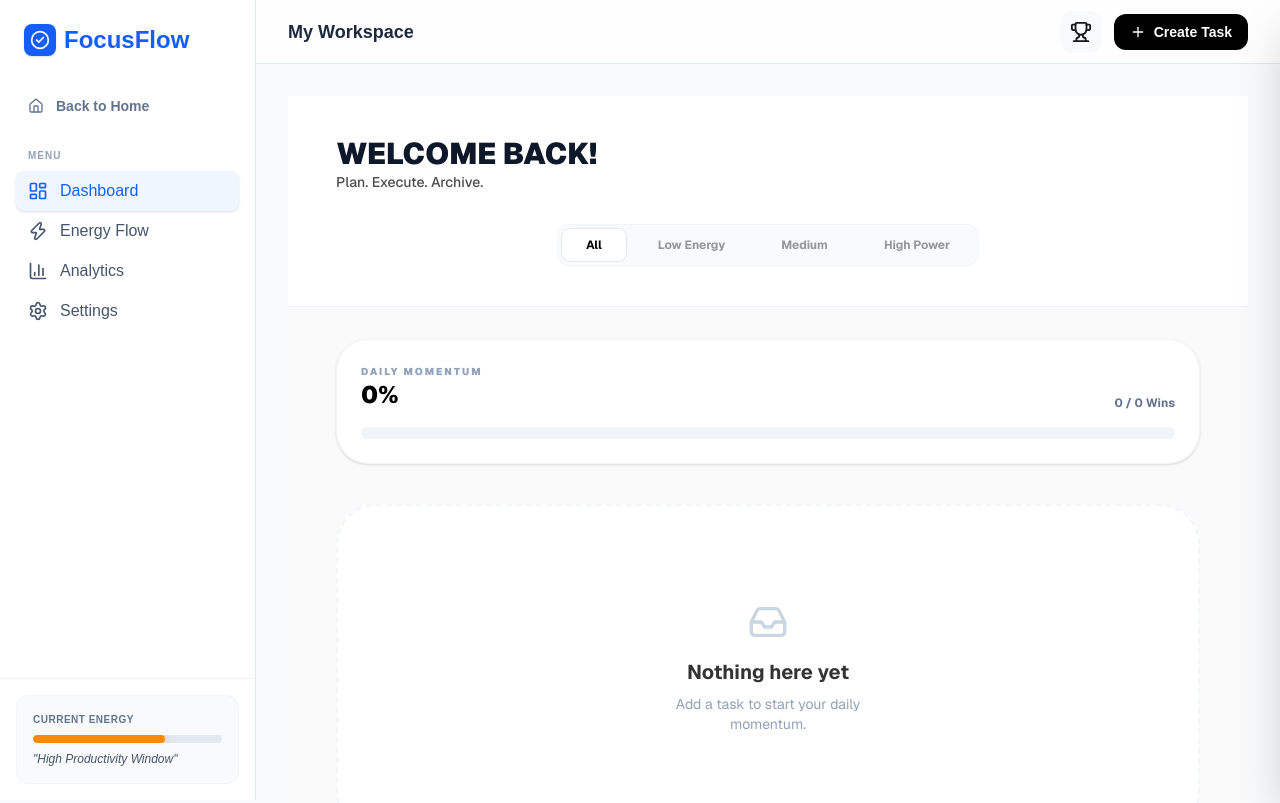
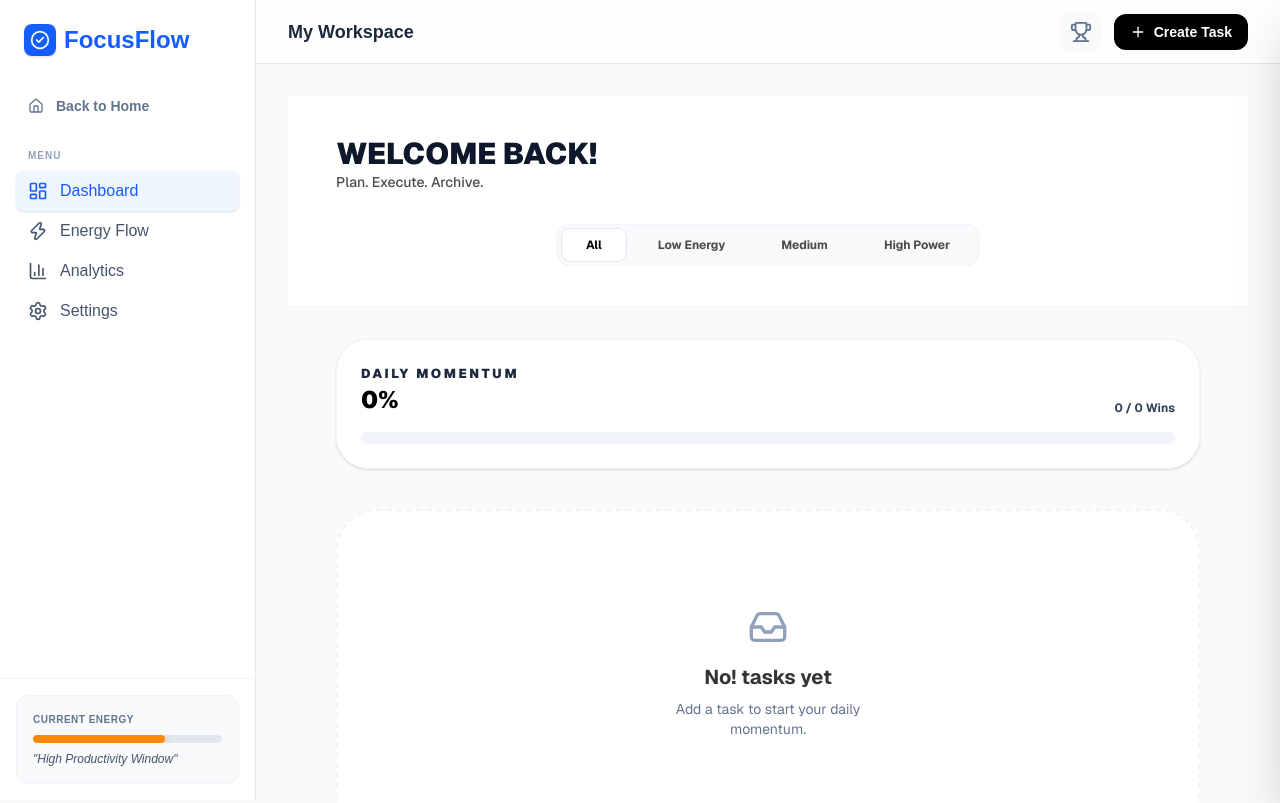
Before and after one commit to drspine1/focus_flow, a Next.js app: page /dashboard in a window 1280 px wide. Shown: the top 803 px of the page. Built offline with nearby package versions, Linux system fonts and the light colour scheme.

Commit message:
fix: resolve task persistence and state management issues

```diff
--- a/app/dashboard/layout.tsx
+++ b/app/dashboard/layout.tsx
@@ -1,6 +1,6 @@
 "use client";
 
-import { useState, useEffect, createContext, useContext } from "react";
+import { useState, useEffect, useRef, createContext, useContext } from "react";
 import { Plus, Trophy } from "lucide-react";
 import Sidebar from "@/components/layout/sidebar";
 import MobileNav from "@/components/layout/MobileNav";
@@ -32,20 +32,29 @@ export default function DashboardLayout({
   const [isModalOpen, setIsModalOpen] = useState(false);
   const [isArchiveOpen, setIsArchiveOpen] = useState(false);
   const [tasks, setTasks] = useState<Task[]>([]);
+  const isMounted = useRef(false);
 
   // Load tasks from localStorage on mount
   useEffect(() => {
+    isMounted.current = true;
     const saved = localStorage.getItem("focusflow_tasks");
     if (saved) {
-      const parsed: Task[] = JSON.parse(saved);
-      const now = Date.now();
-      setTasks(parsed.filter(t => (t as any).createdAt ? now - (t as any).createdAt < 86400000 : true));
+      try {
+        const parsed: Task[] = JSON.parse(saved);
+        const now = Date.now();
+        const filtered = parsed.filter(t => (t as any).createdAt ? now - (t as any).createdAt < 86400000 : true);
+        setTasks(filtered);
+      } catch (error) {
+        console.error("Failed to parse tasks from localStorage:", error);
+      }
     }
   }, []);
 
-  // Save tasks to localStorage whenever tasks change
+  // Save tasks to localStorage whenever tasks change (only after mount)
   useEffect(() => {
-    localStorage.setItem("focusflow_tasks", JSON.stringify(tasks));
+    if (isMounted.current) {
+      localStorage.setItem("focusflow_tasks", JSON.stringify(tasks));
+    }
   }, [tasks]);
 
   const completedTasks = tasks.filter(t => t.isCompleted);
@@ -79,7 +88,7 @@ export default function DashboardLayout({
 
           <div className="flex items-center gap-1 md:gap-3">
             <button onClick={() => setIsArchiveOpen(true)} className="relative p-2 md:p-2.5 bg-slate-50 rounded-xl hover:bg-orange-50 transition-all">
-              <Trophy size={20} className="md:w-[22px] md:h-[22px]" />
+              <Trophy size={20} className="md:w-[22px] md:h-[22px] text-slate-500" />
               {completedTasks.length > 0 && (
                 <span className="absolute -top-1 -right-1 h-4 w-4 md:h-5 md:w-5 bg-orange-600 text-white text-[8px] md:text-[10px] rounded-full flex items-center justify-center font-black border-2 border-white">
                   {completedTasks.length}
--- a/app/dashboard/page.tsx
+++ b/app/dashboard/page.tsx
@@ -2,7 +2,6 @@
 
 import { useState } from "react";
 import { Inbox } from "lucide-react";
-import { Task } from "@/types";
 
 // Import our new components
 import MomentumBar from "@/components/MomentumBar";
@@ -39,7 +38,7 @@ export default function Dashboard() {
 
         <div className="max-w-7xl mx-auto flex gap-1 md:gap-2 p-1 bg-slate-50 rounded-xl w-fit border border-slate-100 overflow-x-auto">
           {levels.map((l) => (
-            <button key={l.id} onClick={() => setActive(l.id)} className={`px-3 md:px-4 lg:px-6 py-2 rounded-lg text-xs font-bold transition-all whitespace-nowrap ${active === l.id ? l.color : 'text-black/40'}`}>
+            <button key={l.id} onClick={() => setActive(l.id)} className={`px-3 md:px-4 lg:px-6 py-2 rounded-lg text-xs font-bold transition-all whitespace-nowrap ${active === l.id ? l.color : 'text-black/70'}`}>
               {l.label}
             </button>
           ))}
@@ -71,9 +70,9 @@ export default function Dashboard() {
 // Small helper component for the empty screen
 const EmptyState = ({ totalTasks }: { totalTasks: number }) => (
   <div className="flex flex-col items-center justify-center py-16 md:py-24 bg-white rounded-[32px] md:rounded-[40px] border-2 border-dashed border-slate-100 mx-4 md:mx-0">
-    <Inbox className="text-slate-300 mb-4 w-8 h-8 md:w-10 md:h-10" />
-    <h3 className="text-lg md:text-xl font-bold text-black/80 text-center px-4">{totalTasks > 0 ? "You're all caught up!" : "Nothing here yet"}</h3>
-    <p className="text-slate-400 text-xs md:text-sm max-w-[240px] text-center mt-2 px-4">
+    <Inbox className="text-slate-400 mb-4 w-8 h-8 md:w-10 md:h-10" />
+    <h3 className="text-lg md:text-xl font-bold text-black/80 text-center px-4">{totalTasks > 0 ? "You're all caught up!" : "No! tasks yet "}</h3>
+    <p className="text-slate-500 text-xs md:text-sm max-w-[240px] text-center mt-2 px-4">
       {totalTasks > 0 ? "Check your Trophy for wins!" : "Add a task to start your daily momentum."}
     </p>
   </div>
--- a/components/ArchiveDrawer.tsx
+++ b/components/ArchiveDrawer.tsx
@@ -16,17 +16,17 @@ export const ArchiveDrawer = ({ isOpen, onClose, tasks, onDelete }: ArchiveDrawe
       <div className="p-6 md:p-8 h-full flex flex-col">
         <div className="flex justify-between items-center mb-10">
           <div>
-            <h2 className="text-2xl font-black uppercase tracking-tight flex items-center gap-2">
+            <h2 className="text-2xl font-black uppercase tracking-tight flex items-center gap-2 text-slate-900">
               <Trophy className="text-orange-500" size={24} /> Today's Wins
             </h2>
-            <p className="text-slate-400 text-xs font-bold mt-1">Completed in the last 24h</p>
+            <p className="text-slate-600 text-xs font-bold mt-1">Completed in the last 24h</p>
           </div>
           <button onClick={onClose} className="p-2 hover:bg-slate-100 rounded-full transition-colors"><X size={24} /></button>
         </div>
 
         <div className="flex-1 overflow-y-auto space-y-4 pr-2 custom-scrollbar">
           {tasks.length > 0 ? tasks.map(task => (
-            <div key={task.id} className="p-5 bg-slate-50 rounded-[24px] border border-slate-100 flex items-start gap-4 group">
+            <div key={task.id} className="p-5 md:bg-slate-50 bg-slate-200 rounded-[24px] border border-slate-100 flex items-start gap-4 group">
               <div className="bg-green-100 p-2 rounded-full text-green-600"><CheckCircle2 size={18} /></div>
               <div className="flex-1">
                 <p className="font-bold text-sm text-slate-800 line-through decoration-slate-300">{task.title}</p>
@@ -38,8 +38,8 @@ export const ArchiveDrawer = ({ isOpen, onClose, tasks, onDelete }: ArchiveDrawe
             </div>
           )) : (
             <div className="flex flex-col items-center justify-center h-64 opacity-30">
-              <Inbox size={48} className="mb-4" />
-              <p className="text-sm font-bold">No wins recorded yet.</p>
+              <Inbox size={48} className="mb-4 text-black" />
+              <p className="text-sm font-bold text-black">No wins recorded yet.</p>
             </div>
           )}
         </div>
--- a/components/CreateTaskModal.tsx
+++ b/components/CreateTaskModal.tsx
@@ -59,14 +59,14 @@ const CreateTaskModal: FC<CreateTaskModalProps> = ({ onClose, onAdd }) => {
         <form onSubmit={handleSubmit} className="space-y-6">
           {/* Title Input */}
           <div>
-            <label className="text-[10px] font-black uppercase tracking-[0.2em] text-black/40 block mb-2">
+            <label className="text-[10px] font-black uppercase tracking-[0.2em] text-black/80 block mb-2">
               Task Title
             </label>
             <input
               autoFocus
               type="text"
               placeholder="What's the goal?"
-              className="w-full bg-slate-50 border border-slate-100 rounded-2xl p-4 font-bold text-black focus:ring-2 focus:ring-black outline-none transition-all"
+              className="w-full bg-slate-100 border border-slate-100 rounded-2xl p-4 font-normal text-black focus:ring-2 focus:ring-black outline-none transition-all"
               value={newTitle}
               onChange={(e) => setNewTitle(e.target.value)}
             />
@@ -74,7 +74,7 @@ const CreateTaskModal: FC<CreateTaskModalProps> = ({ onClose, onAdd }) => {
 
           {/* Energy Level Selector */}
           <div>
-            <label className="text-[10px] font-black uppercase tracking-[0.2em] text-black/40 block mb-3">
+            <label className="text-[10px] font-black uppercase tracking-[0.2em] text-black/80 block mb-3">
               Energy Level
             </label>
             <div className="grid grid-cols-3 gap-3">
@@ -85,8 +85,8 @@ const CreateTaskModal: FC<CreateTaskModalProps> = ({ onClose, onAdd }) => {
                   onClick={() => setNewEnergy(lvl)}
                   className={`py-3 rounded-xl text-[10px] font-black uppercase tracking-widest transition-all ${
                     newEnergy === lvl
-                      ? 'bg-black text-white shadow-lg shadow-black/20 scale-[1.02]'
-                      : 'bg-slate-50 text-black/40 hover:bg-slate-100'
+                      ? 'bg-black/90 text-white shadow-lg shadow-black/20 scale-[1.02]'
+                      : 'bg-slate-50 text-black/70 hover:bg-slate-100'
                   }`}
                 >
                   {lvl}
@@ -98,7 +98,7 @@ const CreateTaskModal: FC<CreateTaskModalProps> = ({ onClose, onAdd }) => {
           {/* Submit Button */}
           <button
             type="submit"
-            className="w-full bg-black text-white py-4 rounded-2xl font-black uppercase text-sm hover:bg-slate-800 transition-all active:scale-[0.98]"
+            className="w-full bg-black/90 text-white py-4 rounded-2xl font-black uppercase text-sm hover:bg-slate-800 transition-all active:scale-[0.98]"
           >
             Confirm Task
           </button>
--- a/components/MomentumBar.tsx
+++ b/components/MomentumBar.tsx
@@ -24,14 +24,14 @@ const MomentumBar: FC<MomentumBarProps> = ({
     <div className="mb-6 md:mb-10 bg-white p-4 md:p-6 rounded-[24px] md:rounded-[32px] border border-slate-100 shadow-sm">
       <div className="flex justify-between items-end mb-3 md:mb-4">
         <div>
-          <h4 className="text-[10px] font-black uppercase tracking-[0.2em] text-slate-400">
+          <h4 className="text-[13px] font-black uppercase tracking-[0.2em] text-slate-800">
             Daily Momentum
           </h4>
           <p className="text-xl md:text-2xl font-black text-black">
             {Math.round(safeProgress)}%
           </p>
         </div>
-        <p className="text-xs font-bold text-slate-500">
+        <p className="text-xs font-bold text-slate-700">
           {completedCount} / {totalCount} Wins
         </p>
       </div>
--- a/components/TaskCard.tsx
+++ b/components/TaskCard.tsx
@@ -13,7 +13,7 @@ export const TaskCard = ({ task, onComplete, onDelete }: TaskCardProps) => (
   <div className="bg-white p-6 rounded-[24px] border border-slate-200/60 shadow-sm hover:border-black transition-all flex flex-col justify-between group relative">
     <button
       onClick={() => onDelete(task.id)}
-      className="absolute top-4 right-4 p-2 text-slate-300 hover:text-red-500 transition-colors opacity-0 group-hover:opacity-100"
+      className="absolute top-3 right-3 p-2 text-red-500 hover:text-red-700 transition-colors opacity-100 md:opacity-0 md:group-hover:opacity-100"
     >
       <Trash2 size={16} />
     </button>
```
